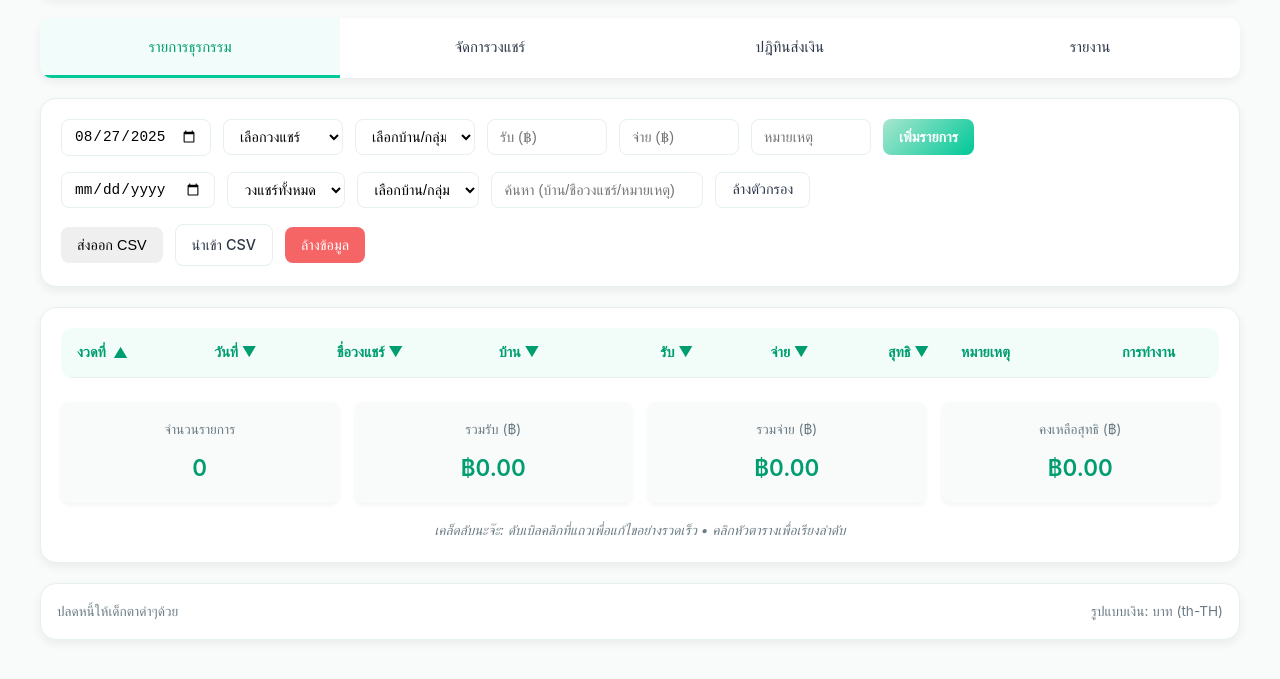
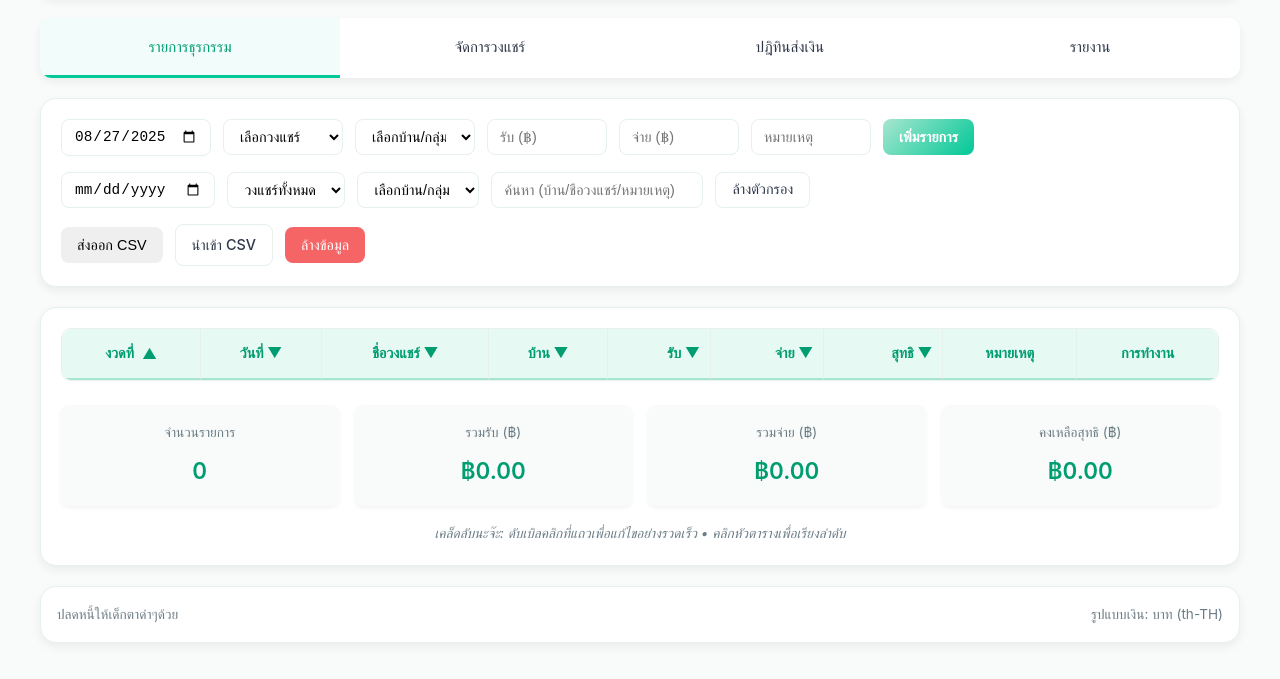
Before and after one commit to phattmetwo/mildshare, a plain HTML site: page index.html in a window 1280 px wide. Shown: the part 145-824 px from the top of the page. Drawn offline with Linux system fonts and the light colour scheme.

Commit message:
Add files via upload

```diff
--- a/style.css
+++ b/style.css
@@ -1218,3 +1218,63 @@ tbody tr:hover {
     padding: 6px 8px;
   }
 }
+
+/* ===== Professional Transaction Table ===== */
+#transactions-tab table {
+  width: 100%;
+  border-collapse: separate;
+  border-spacing: 0;
+  background: #fff;
+  border: 1px solid var(--border);
+  border-radius: 10px;
+  overflow: hidden;
+  font-size: 14px;
+}
+
+/* หัวตาราง */
+#transactions-tab th {
+  background: #E6F9F3; /* เขียวมิ้นอ่อน */
+  color: var(--primary-dark);
+  font-weight: 600;
+  text-align: center;
+  padding: 12px 10px;
+  border-bottom: 2px solid var(--primary-light);
+}
+
+/* เซลล์ */
+#transactions-tab td {
+  padding: 10px 12px;
+  border-bottom: 1px solid var(--border);
+  text-align: center;
+  vertical-align: middle;
+}
+
+/* เส้นแบ่งแนวตั้ง */
+#transactions-tab th:not(:last-child),
+#transactions-tab td:not(:last-child) {
+  border-right: 1px solid var(--border);
+}
+
+/* แถวสลับสี */
+#transactions-tab tbody tr:nth-child(even) {
+  background: #FAFCFB;
+}
+
+/* Hover effect */
+#transactions-tab tbody tr:hover {
+  background: rgba(0,200,151,0.08);
+}
+
+/* มุมโค้ง */
+#transactions-tab thead tr:first-child th:first-child {
+  border-top-left-radius: 10px;
+}
+#transactions-tab thead tr:first-child th:last-child {
+  border-top-right-radius: 10px;
+}
+#transactions-tab tbody tr:last-child td:first-child {
+  border-bottom-left-radius: 10px;
+}
+#transactions-tab tbody tr:last-child td:last-child {
+  border-bottom-right-radius: 10px;
+}
```
